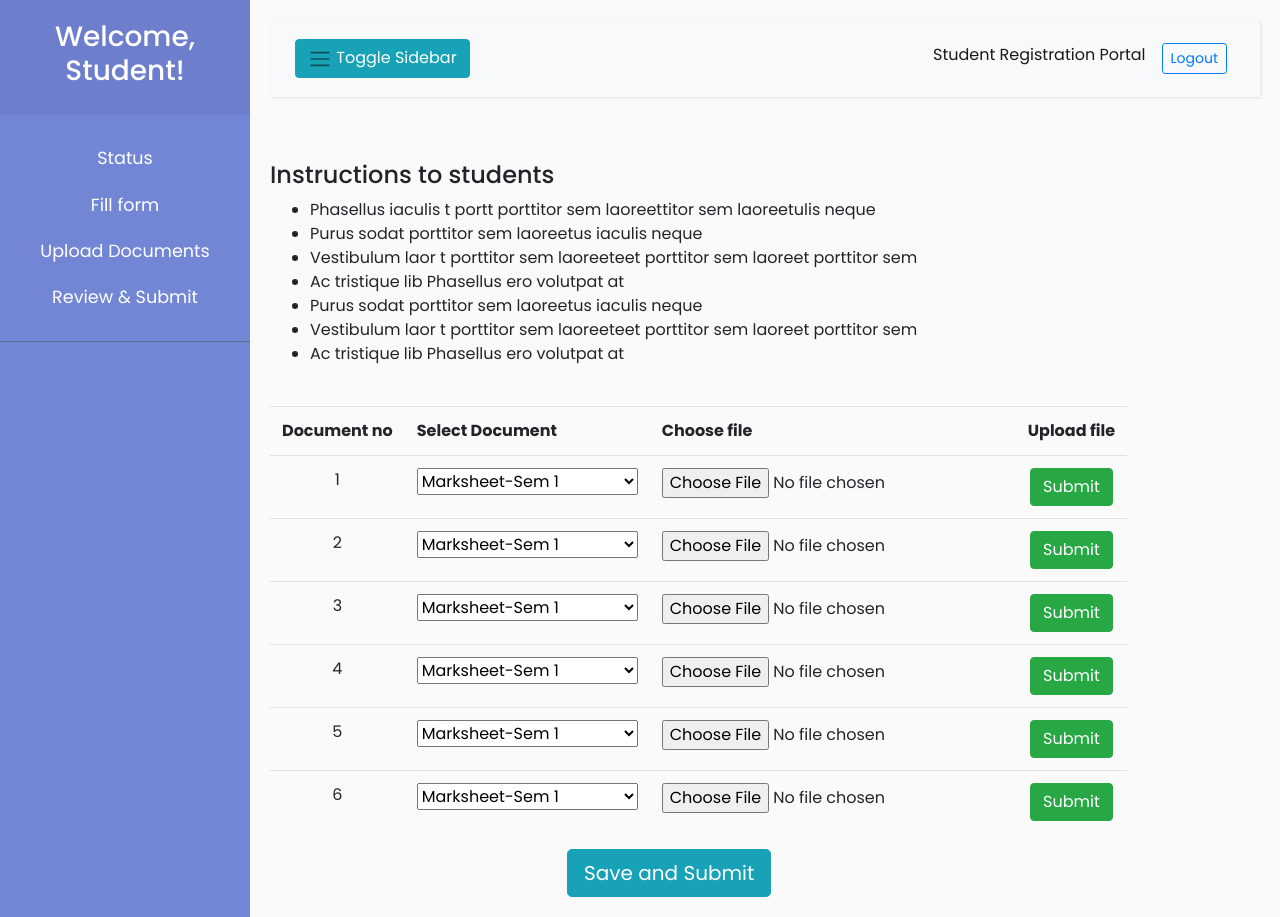
After one commit to Kaushal-99/Student-Registration-portal, a PHP site: page /student/upload.php in a window 1280 px wide. The commit adds this page. Run offline with PHP 8.4, Linux system fonts and the light colour scheme; a user stored in the database is signed in.

Commit message:
form and upload

```diff
--- a/js/index.js
+++ b/js/index.js
@@ -28,3 +28,25 @@ function login() {
         });
     }
 }
+
+function Yes() {
+
+    var x = document.getElementById("scholarship");
+    if (x.style.display == "none") {
+        x.style.display = "block";
+    } else {
+        x.style.display == "none"
+    }
+    $('#applysch').val("Yes");
+}
+
+function No() {
+
+    var x = document.getElementById("scholarship");
+    if (x.style.display == "block") {
+        x.style.display = "none";
+    } else {
+        x.style.display == "none";
+    }
+    $('#applysch').val("No");
+}
--- a/student/sidebar.php
+++ b/student/sidebar.php
@@ -17,7 +17,7 @@
             </a>
         </li>
         <li>
-            <a href="#">
+            <a href="upload.php">
                 Upload Documents
             </a>
         </li>
--- /dev/null
+++ b/student/upload.php
@@ -0,0 +1,320 @@
+<?php include '../templates/header.php'; ?>
+<?php include 'backend/onlystudent.php'; ?>
+<?php include 'sidebar.php'; ?>
+<style type="text/css">
+	td{
+    text-align: center;
+    padding-bottom:10px;
+    padding-left:10px;
+    padding-right: 10px;
+    padding-top: 10px;
+}
+</style>
+<div id="content">
+
+    <nav class="navbar navbar-expand-lg navbar-light bg-light ">
+        <div class="container-fluid">
+
+            <button type="button" id="sidebarCollapse" class="btn btn-info">
+                <i class="navbar-toggler-icon"></i>
+                <span>Toggle Sidebar</span>
+            </button>
+            <button class="btn btn-dark d-inline-block d-lg-none ml-auto" type="button" data-toggle="collapse"
+                data-target="#navbarSupportedContent" aria-controls="navbarSupportedContent" aria-expanded="false"
+                aria-label="Toggle navigation">
+                <i class="navbar-toggler-icon"></i>
+            </button>
+
+            <div class="collapse navbar-collapse" id="navbarSupportedContent">
+                <ul class="nav navbar-nav ml-auto">
+                    <li class="nav-item active">
+                        <a class="nav-link" href="#">Student Registration Portal</a>
+                    </li>
+                    <li class="nav-item">
+                        <a class="nav-link" href="../backend/logout.php"><button
+                                class="btn-sm btn btn-outline-primary">Logout</button></a>
+                    </li>
+
+                </ul>
+            </div>
+        </div>
+    </nav>
+     <br>
+     <h4>Instructions to students</h4>
+
+        <ul>
+            <li>Phasellus iaculis t portt porttitor sem laoreettitor sem laoreetulis neque</li>
+            <li>Purus sodat porttitor sem laoreetus iaculis neque</li>
+            <li>Vestibulum laor t porttitor sem laoreeteet porttitor sem laoreet porttitor sem</li>
+            <li>Ac tristique lib Phasellus ero volutpat at</li>
+            <li>Purus sodat porttitor sem laoreetus iaculis neque</li>
+            <li>Vestibulum laor t porttitor sem laoreeteet porttitor sem laoreet porttitor sem</li>
+            <li>Ac tristique lib Phasellus ero volutpat at</li>
+        </ul>
+        <br>
+
+        <table class=" table table-hover table-responsive" >
+        <tr>
+        <th>Document no</th>
+        <th> Select Document</th>
+        <th>Choose file</th>
+        <th>Upload file</th>
+        </tr>
+        <tr>
+            <td>1</td>
+            <td><select class="dropdown" style="display:inline">
+        <option value="Marksheet-Sem 1">
+           Marksheet-Sem 1
+        </option>
+        <option value="Marksheet-Sem 1">
+           Marksheet-Sem 2
+        </option>
+        <option value="Marksheet-Sem 1">
+           Marksheet-Sem 3
+        </option>
+        <option value="Marksheet-Sem 1">
+           Marksheet-Sem 4
+        </option>
+        <option value="Marksheet-Sem 1">
+           Marksheet-Sem 5
+        </option>
+        <option value="Marksheet-Sem 1">
+           Marksheet-Sem 6
+        </option>
+        <option value="Marksheet-Sem 1">
+           Marksheet-Sem 7
+        </option>
+        <option value="Hall Ticket">
+            Hall Ticket
+        </option>
+        <option value="Caste Validity Certificate">
+            Caste Validity Certificate
+        </option>
+        <option value="DTE Allotment Letter">
+            DTE Allotment Letter
+        </option>
+
+    </select>
+</td>
+            <td><input type="file" name="1"></td>
+
+
+            <td><input type="submit" name="1" size="4" class="btn btn-success"></input></td>
+        </tr>
+
+        <tr>
+            <td>2</td>
+            <td><select class="dropdown" style="display:inline">
+        <option value="Marksheet-Sem 1">
+           Marksheet-Sem 1
+        </option>
+        <option value="Marksheet-Sem 1">
+           Marksheet-Sem 2
+        </option>
+        <option value="Marksheet-Sem 1">
+           Marksheet-Sem 3
+        </option>
+        <option value="Marksheet-Sem 1">
+           Marksheet-Sem 4
+        </option>
+        <option value="Marksheet-Sem 1">
+           Marksheet-Sem 5
+        </option>
+        <option value="Marksheet-Sem 1">
+           Marksheet-Sem 6
+        </option>
+        <option value="Marksheet-Sem 1">
+           Marksheet-Sem 7
+        </option>
+        <option value="Hall Ticket">
+            Hall Ticket
+        </option>
+        <option value="Caste Validity Certificate">
+            Caste Validity Certificate
+        </option>
+        <option value="DTE Allotment Letter">
+            DTE Allotment Letter
+        </option>
+
+    </select>
+</td>
+            <td><input type="file" name="2"></td>
+
+
+            <td><input type="submit" name="2" size="4" class="btn btn-success"></input></td>
+        </tr>
+
+        <tr>
+            <td>3</td>
+            <td><select class="dropdown" style="display:inline">
+        <option value="Marksheet-Sem 1">
+           Marksheet-Sem 1
+        </option>
+        <option value="Marksheet-Sem 1">
+           Marksheet-Sem 2
+        </option>
+        <option value="Marksheet-Sem 1">
+           Marksheet-Sem 3
+        </option>
+        <option value="Marksheet-Sem 1">
+           Marksheet-Sem 4
+        </option>
+        <option value="Marksheet-Sem 1">
+           Marksheet-Sem 5
+        </option>
+        <option value="Marksheet-Sem 1">
+           Marksheet-Sem 6
+        </option>
+        <option value="Marksheet-Sem 1">
+           Marksheet-Sem 7
+        </option>
+        <option value="Hall Ticket">
+            Hall Ticket
+        </option>
+        <option value="Caste Validity Certificate">
+            Caste Validity Certificate
+        </option>
+        <option value="DTE Allotment Letter">
+            DTE Allotment Letter
+        </option>
+
+    </select>
+</td>
+            <td><input type="file" name="3"></td>
+
+
+            <td><input type="submit" name="3" size="4" class="btn btn-success"></input></td>
+        </tr>
+
+         <tr>
+            <td>4</td>
+            <td><select class="dropdown" style="display:inline">
+        <option value="Marksheet-Sem 1">
+           Marksheet-Sem 1
+        </option>
+        <option value="Marksheet-Sem 1">
+           Marksheet-Sem 2
+        </option>
+        <option value="Marksheet-Sem 1">
+           Marksheet-Sem 3
+        </option>
+        <option value="Marksheet-Sem 1">
+           Marksheet-Sem 4
+        </option>
+        <option value="Marksheet-Sem 1">
+           Marksheet-Sem 5
+        </option>
+        <option value="Marksheet-Sem 1">
+           Marksheet-Sem 6
+        </option>
+        <option value="Marksheet-Sem 1">
+           Marksheet-Sem 7
+        </option>
+        <option value="Hall Ticket">
+            Hall Ticket
+        </option>
+        <option value="Caste Validity Certificate">
+            Caste Validity Certificate
+        </option>
+        <option value="DTE Allotment Letter">
+            DTE Allotment Letter
+        </option>
+
+    </select>
+</td>
+            <td><input type="file" name="4"></td>
+
+
+            <td><input type="submit" name="4" size="4" class="btn btn-success"></input></td>
+        </tr>
+
+        <tr>
+            <td>5</td>
+            <td><select class="dropdown" style="display:inline">
+        <option value="Marksheet-Sem 1">
+           Marksheet-Sem 1
+        </option>
+        <option value="Marksheet-Sem 1">
+           Marksheet-Sem 2
+        </option>
+        <option value="Marksheet-Sem 1">
+           Marksheet-Sem 3
+        </option>
+        <option value="Marksheet-Sem 1">
+           Marksheet-Sem 4
+        </option>
+        <option value="Marksheet-Sem 1">
+           Marksheet-Sem 5
+        </option>
+        <option value="Marksheet-Sem 1">
+           Marksheet-Sem 6
+        </option>
+        <option value="Marksheet-Sem 1">
+           Marksheet-Sem 7
+        </option>
+        <option value="Hall Ticket">
+            Hall Ticket
+        </option>
+        <option value="Caste Validity Certificate">
+            Caste Validity Certificate
+        </option>
+        <option value="DTE Allotment Letter">
+            DTE Allotment Letter
+        </option>
+
+    </select>
+</td>
+            <td><input type="file" name="5"></td>
+
+
+            <td><input type="submit" name="5" size="4" class="btn btn-success"></input></td>
+        </tr>
+
+        <tr>
+            <td>6</td>
+            <td><select class="dropdown" style="display:inline">
+        <option value="Marksheet-Sem 1">
+           Marksheet-Sem 1
+        </option>
+        <option value="Marksheet-Sem 1">
+           Marksheet-Sem 2
+        </option>
+        <option value="Marksheet-Sem 1">
+           Marksheet-Sem 3
+        </option>
+        <option value="Marksheet-Sem 1">
+           Marksheet-Sem 4
+        </option>
+        <option value="Marksheet-Sem 1">
+           Marksheet-Sem 5
+        </option>
+        <option value="Marksheet-Sem 1">
+           Marksheet-Sem 6
+        </option>
+        <option value="Marksheet-Sem 1">
+           Marksheet-Sem 7
+        </option>
+        <option value="Hall Ticket">
+            Hall Ticket
+        </option>
+        <option value="Caste Validity Certificate">
+            Caste Validity Certificate
+        </option>
+        <option value="DTE Allotment Letter">
+            DTE Allotment Letter
+        </option>
+
+    </select>
+</td>
+            <td><input type="file" name="6"></td>
+
+
+            <td><input type="submit" name="6" size="4" class="btn btn-success"></input></td>
+        </tr>
+
+        </table>
+
+
+        <button class="btn btn-info btn-lg" style="margin-left:30%" >Save and Submit</button>
+
+<?php include '../templates/footer.html'; ?>
```
Also changed, not shown: student/form.php (+142 -1 lines).
